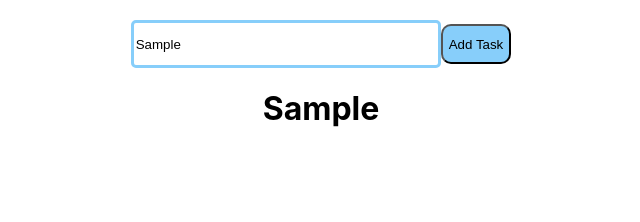
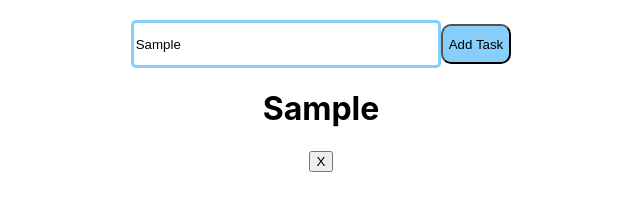
Before and after one commit to Faizan2310/toDoList, a React (Create React App) app: page / in a window 1280 px wide. Both pictures are taken after typing "Sample" into the empty fields and a click on the button "Add Task". Shown: the top 222 px of the page, without its empty margins (319-959 px from the left). Built offline with nearby package versions, Linux system fonts and the light colour scheme; the HTML template or start-up script is replaced by a standard one.

Commit message:
Deleting Task

```diff
--- a/src/App.js
+++ b/src/App.js
@@ -11,6 +11,10 @@
     const newToDolist = [...toDoList, newTask];
     setTodoList(newToDolist);
   }
+  const deleteTask = (taskName) => {
+    const newToDolist = toDoList.filter((task)=>{return task !== taskName});
+    setTodoList(newToDolist)
+  }
 
   return (
     <div className="App">
@@ -19,7 +23,10 @@
         <button className='addBtn' onClick={addTask}>Add Task</button>
       </div>
       <div className='listTask'>
-      {toDoList.map((task)=>{return <h1>{task}</h1>})}
+      {toDoList.map((task)=>{return <div>
+        <h1>{task}</h1>
+        <button onClick={() => deleteTask(task)}>X</button>
+        </div>})}
       </div>
     </div>
   );
```
